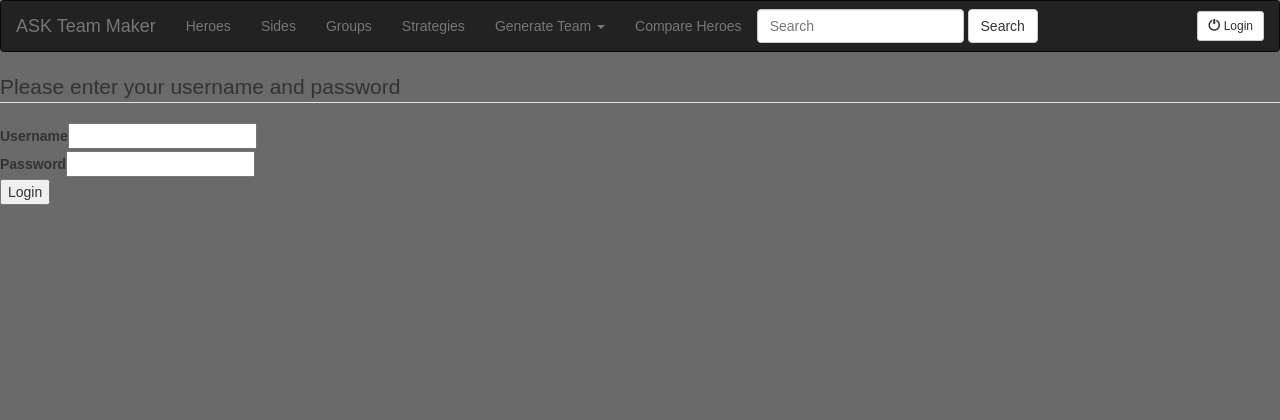
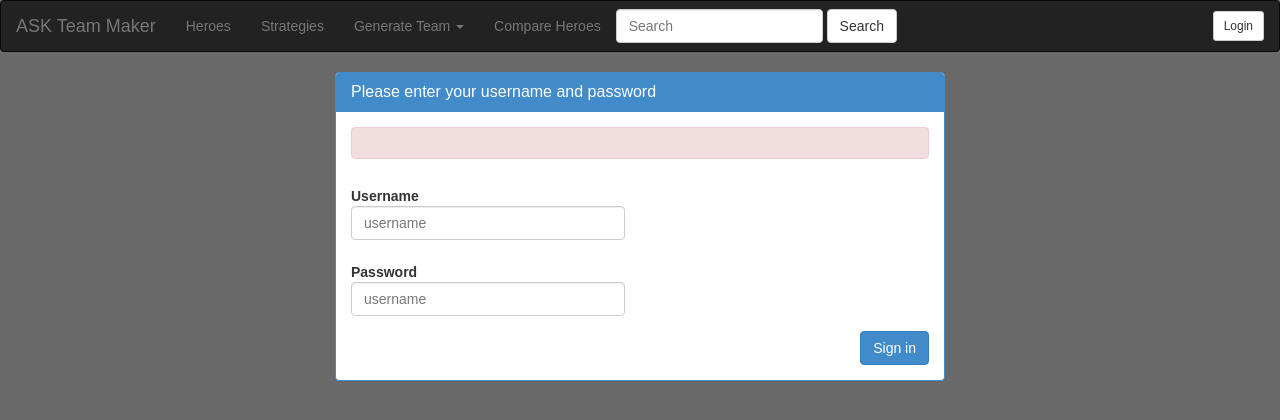
Before and after one commit to jegasmlm/dotadev, a CakePHP app: the page made by app/View/Users/login.ctp in a window 1280 px wide. Shown: the top 420 px of the page. Run offline with PHP 8.4 and a stand-in for CakePHP, Linux system fonts and the light colour scheme; the template is opened without the code that fills it, so the values that code supplies are empty; form fields are guessed from the names that the template uses; some libraries are stand-ins or nearby versions.

Commit message:
Update Interfaz, Login Button

```diff
--- a/app/View/Heroes/view.ctp
+++ b/app/View/Heroes/view.ctp
@@ -2,8 +2,6 @@
     <div class="menu">
             <h3><?php echo __('Actions'); ?></h3>
             <ul>
-                <li><?php echo $this->Html->link(__('Edit Hero'), array('action' => 'edit', $hero['Hero']['id'])); ?> </li>
-                <li><?php echo $this->Form->postLink(__('Delete Hero'), array('action' => 'delete', $hero['Hero']['id']), array(), __('Are you sure you want to delete # %s?', $hero['Hero']['id'])); ?> </li>
                 <li><?php echo $this->Html->link(__('List Heroes'), array('action' => 'index')); ?> </li>
                 <li><?php echo $this->Html->link(__('New Hero'), array('action' => 'add')); ?> </li>
                 <li><?php echo $this->Html->link(__('List Sides'), array('controller' => 'sides', 'action' => 'index')); ?> </li>
--- a/app/View/Layouts/default.ctp
+++ b/app/View/Layouts/default.ctp
@@ -53,8 +53,6 @@ $cakeVersion = __d('cake_dev', 'CakePHP %s', Configure::version())
                     <div class="navbar-collapse">
                         <ul class="nav navbar-nav">
                             <li id="heroesSec"><?php echo $this->Html->link('Heroes', array('controller'=>'Heroes', 'action'=>'index')); ?></li>
-                            <li id="sidesSec"><?php echo $this->Html->link('Sides', array('controller'=>'Sides', 'action'=>'index')); ?></li>
-                            <li id="groupsSec"><?php echo $this->Html->link('Groups', array('controller'=>'Groups', 'action'=>'index')); ?></li>
                             <li id="strategySec"><?php echo $this->Html->link('Strategies', array('controller'=>'Strategies', 'action'=>'index')); ?></li>
                             <li class="dropdown" id="randomSec">
                                 <a href="#" class="dropdown-toggle" data-toggle="dropdown">Generate Team <span class="caret"></span></a>
@@ -69,9 +67,11 @@ $cakeVersion = __d('cake_dev', 'CakePHP %s', Configure::version())
                             </li>
                             <li id="compareSec"><?php echo $this->Html->link('Compare Heroes', array('controller'=>'Heroes', 'action'=>'index')); ?></li>
                         </ul>
-                        <button type="submit" class="btn btn-default btn-sm navbar-btn pull-right" data-toggle="modal" data-target="#Modal">
-                            <span class="glyphicon glyphicon-off"></span> Login
-                        </button>
+                        <?php if($this->Session->read('Auth.User') == null){ ?>
+                            <?php echo $this->Html->link('Login', array('controller'=>'users','action'=>'login'), array('class'=>'btn btn-default btn-sm navbar-btn pull-right')); ?>
+                        <?php }else{ ?>
+                            <?php echo $this->Html->link('Logout', array('controller'=>'users','action'=>'logout'), array('class'=>'btn btn-danger btn-sm navbar-btn pull-right')); ?>
+                        <?php } ?>
                         <form class="navbar-form" role="search">
                             <div class="form-group">
                                 <input type="text" class="form-control" placeholder="Search">
@@ -96,29 +96,17 @@ $cakeVersion = __d('cake_dev', 'CakePHP %s', Configure::version())
                                 Sing In
                             </h4>
                         </div>
-                        <form class="form-horizontal" role="form">
+                        <form class="form-horizontal" role="form" action="user/login" method="post">
+                            <?php echo $this->Form->create('User'); ?>
                             <div class="modal-body">
                                 <div class="form-group">
-                                    <label for="username" class="col-sm-3 control-label">Username</label>
-                                    <div class="col-sm-5">
-                                        <input type="text" class="form-control" id="username"
-                                               placeholder="username">
+                                    <div class="col-sm-6">
+                                        <?php echo $this->Form->input('username', array('type'=>'text', 'class'=>'form-control', 'placeholder'=>'username')); ?>
                                     </div>
                                 </div>
                                 <div class="form-group">
-                                    <label for="password" class="col-sm-3 control-label">Password</label>
-                                    <div class="col-sm-5">
-                                        <input type="password" class="form-control" id="password"
-                                               placeholder="password">
-                                    </div>
-                                </div>
-                                <div class="form-group">
-                                    <div class="col-sm-5">
-                                        <div class="checkbox">
-                                            <label>
-                                                <input type="checkbox"> Remember me
-                                            </label>
-                                        </div>
+                                    <div class="col-sm-6">
+                                        <?php echo $this->Form->input('password', array('type'=>'password', 'class'=>'form-control', 'placeholder'=>'username'));?>
                                     </div>
                                 </div>
                             </div>
@@ -126,8 +114,7 @@ $cakeVersion = __d('cake_dev', 'CakePHP %s', Configure::version())
                                 <button type="button" class="btn btn-default"
                                         data-dismiss="modal">Close
                                 </button>
-
-                            <button type="submit" class="btn btn-primary">Sign in</button>
+                                <?php echo $this->Form->button('Sign in',array('type'=>'submit', 'class'=>'btn btn-primary')); ?>
                             </div>
                         </form>
                     </div>
--- a/app/View/Users/login.ctp
+++ b/app/View/Users/login.ctp
@@ -1,13 +1,34 @@
-<div class="users form">
-    <?php echo $this->Session->flash('auth'); ?>
-    <?php echo $this->Form->create('User'); ?>
-    <fieldset>
-        <legend>
-            <?php echo __('Please enter your username and password'); ?>
-        </legend>
-        <?php echo $this->Form->input('username');
-        echo $this->Form->input('password');
-        ?>
-    </fieldset>
-    <?php echo $this->Form->end(__('Login')); ?>
+<div class="col-md-6 col-md-push-3">
+    <div class="panel panel-primary">
+        <div class="panel-heading">
+            <h3 class="panel-title">Please enter your username and password</h3>
+        </div>
+        <div class="panel-body">
+            <div class="form-horizontal">
+                <?php if($this->Session->check('Message.flash')!=null){?>
+                    <div class="alert alert-danger">
+                        <?php echo $this->Session->read('Message.flash.message');?>
+                    </div>
+                <?php }else{ ?>
+                    <div class="alert alert-danger">
+                        <?php echo $this->Session->read('Message.auth.message');?>
+                    </div>
+                <?php }?>
+                <?php echo $this->Form->create('User'); ?>
+                <div class="form-group">
+                    <div class="col-sm-6">
+                        <?php echo $this->Form->input('username', array('type'=>'text', 'class'=>'form-control', 'placeholder'=>'username')); ?>
+                    </div>
+                </div>
+                <div class="form-group">
+                    <div class="col-sm-6">
+                        <?php echo $this->Form->input('password', array('type'=>'password', 'class'=>'form-control', 'placeholder'=>'username'));?>
+                    </div>
+                </div>
+                <div class="pull-right">
+                    <?php echo $this->Form->button('Sign in',array('type'=>'submit', 'class'=>'btn btn-primary')); ?>
+                </div>
+            </div>
+        </div>
+    </div>
 </div>
```
Also changed, not shown: app/Controller/AppController.php (+4 -3 lines), app/View/Groups/index.ctp (+14 -8 lines), app/View/Heroes/index.ctp (+19 -23 lines), app/View/Sides/index.ctp (+33 -26 lines), app/View/Strategies/index.ctp (+14 -8 lines). Lines whose indentation alone changed are shown as unchanged.
